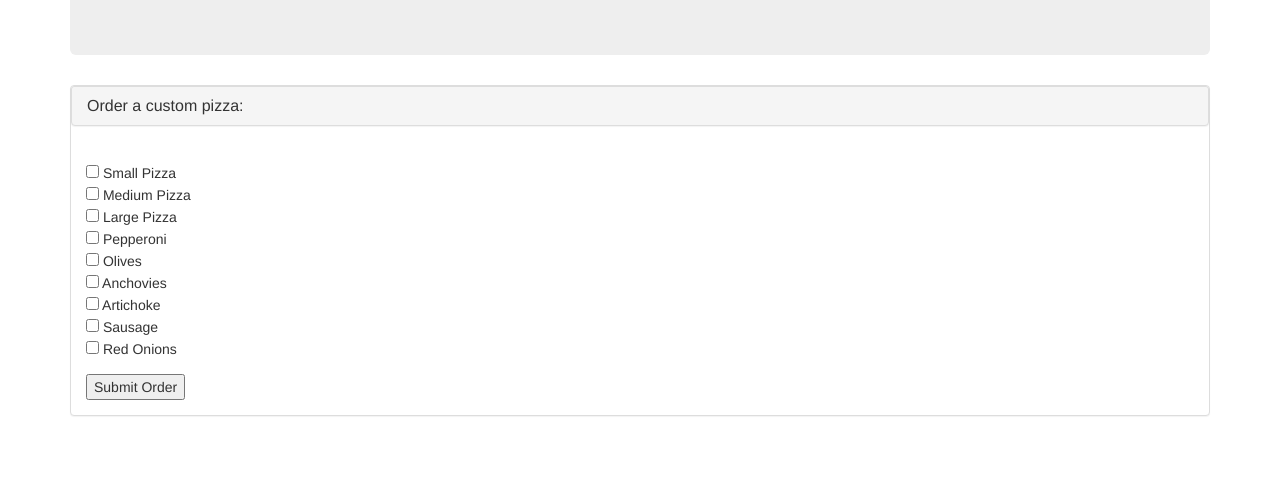
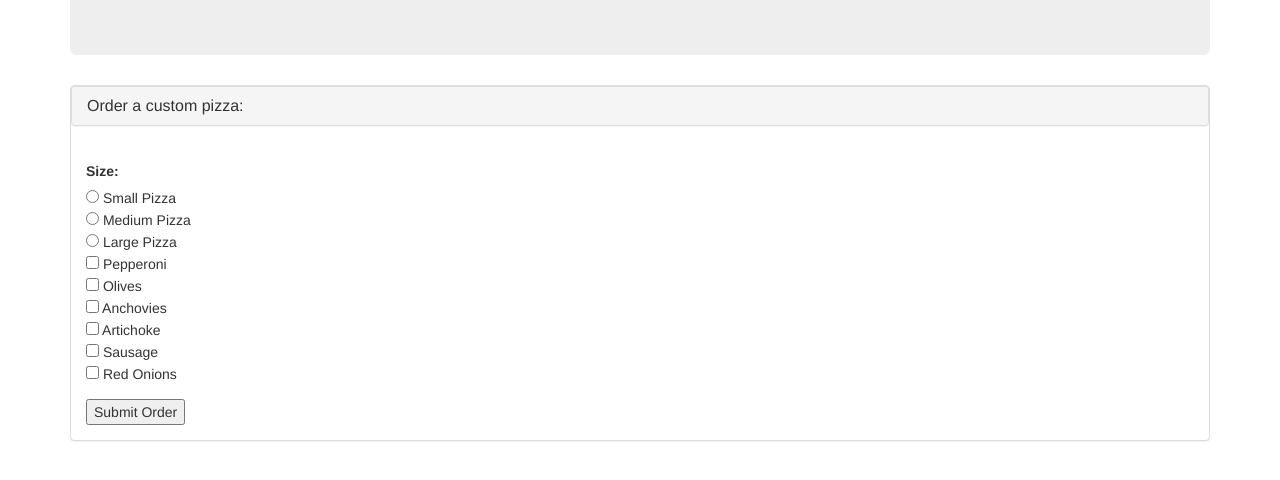
Before and after one commit to MikeSB3/pizza-order, a plain HTML site: page index.html in a window 1280 px wide. Shown: the part 170-650 px from the top of the page. Drawn offline with Linux system fonts and the light colour scheme.

Commit message:
change pizza size selection input to radio input.

```diff
--- a/index.html
+++ b/index.html
@@ -23,15 +23,16 @@
             <div class="panel-body">
               <form id="pizza-form">
                 <div class="form-group">
-                  <input type="checkbox" name="pizza-choice" value="small"> Small Pizza<br/>
-                  <input type="checkbox" name="pizza-choice" value="medium"> Medium Pizza<br/>
-                  <input type="checkbox" name="pizza-choice" value="large"> Large Pizza<br/>
-                  <input type="checkbox" name="pizza-choice" value="pepperoni"> Pepperoni<br/>
-                  <input type="checkbox" name="pizza-choice" value="olives"> Olives<br/>
-                  <input type="checkbox" name="pizza-choice" value="anchovies"> Anchovies<br/>
-                  <input type="checkbox" name="pizza-choice" value="artichoke"> Artichoke<br/>
-                  <input type="checkbox" name="pizza-choice" value="sausage"> Sausage<br/>
-                  <input type="checkbox" name="pizza-choice" value="onions"> Red Onions<br/>
+                  <label for="pizza-size">Size:</label><br>
+                    <input type="radio" name="pizza-size" value="small"> Small Pizza<br/>
+                    <input type="radio" name="pizza-size" value="medium"> Medium Pizza<br/>
+                    <input type="radio" name="pizza-size" value="large"> Large Pizza<br/>
+                  <input type="checkbox" name="pizza-topping" value="pepperoni"> Pepperoni<br/>
+                  <input type="checkbox" name="pizza-topping" value="olives"> Olives<br/>
+                  <input type="checkbox" name="pizza-topping" value="anchovies"> Anchovies<br/>
+                  <input type="checkbox" name="pizza-topping" value="artichoke"> Artichoke<br/>
+                  <input type="checkbox" name="pizza-topping" value="sausage"> Sausage<br/>
+                  <input type="checkbox" name="pizza-topping" value="onions"> Red Onions<br/>
                 </div>
                 <button type="submit" name="button">Submit Order</button>
               </form>
--- a/js/scripts.js
+++ b/js/scripts.js
@@ -3,26 +3,22 @@ function PizzaPrice() {
   this.choices = [];
 }
 
-PizzaPrice.prototype.addChoices = function(choice){
+PizzaPrice.prototype.addChoices = function(choice) {
   this.choices.push(choice);
 }
 
 //Business Logic for Choice
-function Choice(size, toppings){
+function Choice(size, toppings) {
   this.size = size;
   this.toppings = toppings;
 }
 
-
 //User Logic
-// var size = {choices: "small", "medium", "large"}
-// var toppings = {choices: "pepperoni", "olives", "anchovies", "artichoke", "sausage", "onions"}
-
 var small = {name: "Small", price: 5.99};
 var medium = {name: "Medium", price: 7.99};
 var large = {name: "Large", price: 9.99};
 
-var size = {name: "Size of Pizza", choices: [small, medium, large]};
+// var size = {name: "Size of Pizza", choices: [small, medium, large]};
 
 var pepperoni = {name: "Pepperoni", price: 1.00};
 var olives = {name: "Olives", price: 1.00};
@@ -31,16 +27,22 @@ var artichoke = {name: "Artichoke", price: 1.00};
 var sausage = {name: "Sausage", price: 1.00};
 var onions = {name: "Onions", price: 1.00};
 
-var toppings = {name: "Toppings for Pizza", choices: [pepperoni, olives, anchovies, artichoke, sausage, onions]};
+// var toppings = {name: "Toppings for Pizza", choices: [pepperoni, olives, anchovies, artichoke, sausage, onions]};
+var selection = {}
 
+var pizzaPrice = new PizzaPrice();
 
-
-$(document).ready(function(){
-  $("form#pizza-form").submit(function(event){
+$(document).ready(function() {
+  $("form#pizza-form").submit(function(event) {
     event.preventDefault();
     $(".order-details").show();
-    $("input:checkbox[name=pizza-choice]:checked").each(function(){
+    var size = $("input[name=pizza-size]:checked").val();
+
+    $("input:checkbox[name=pizza-topping]:checked").each(function() {
       var orderResponse = $(this).val();
+      pizzaPrice.addChoices(orderResponse);
+      console.log(pizzaPrice.choices);
+      $("span#order-response").append(size + "<br>");
       $("span#order-response").append(orderResponse + "<br>");
     });
   });
```
